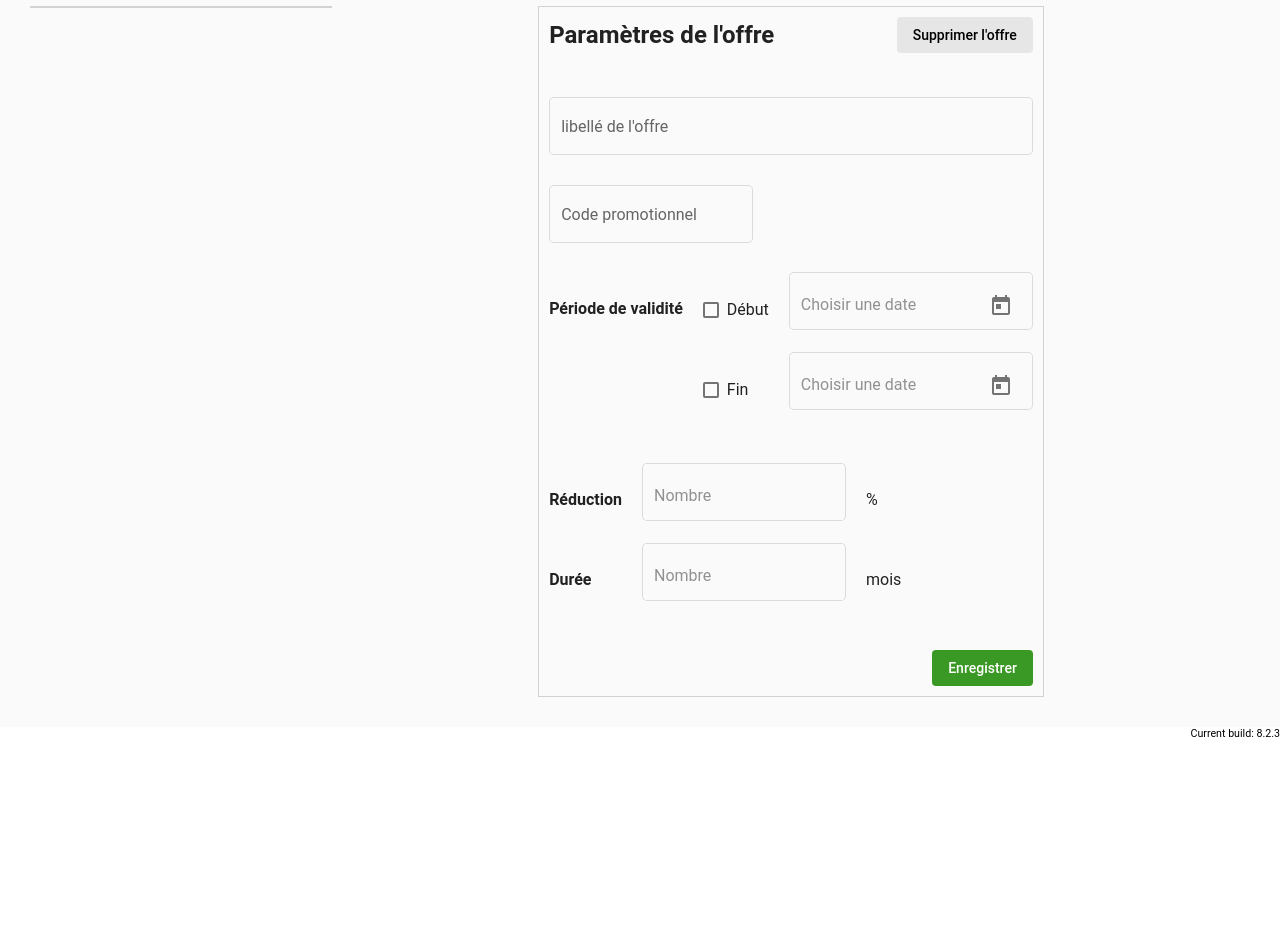
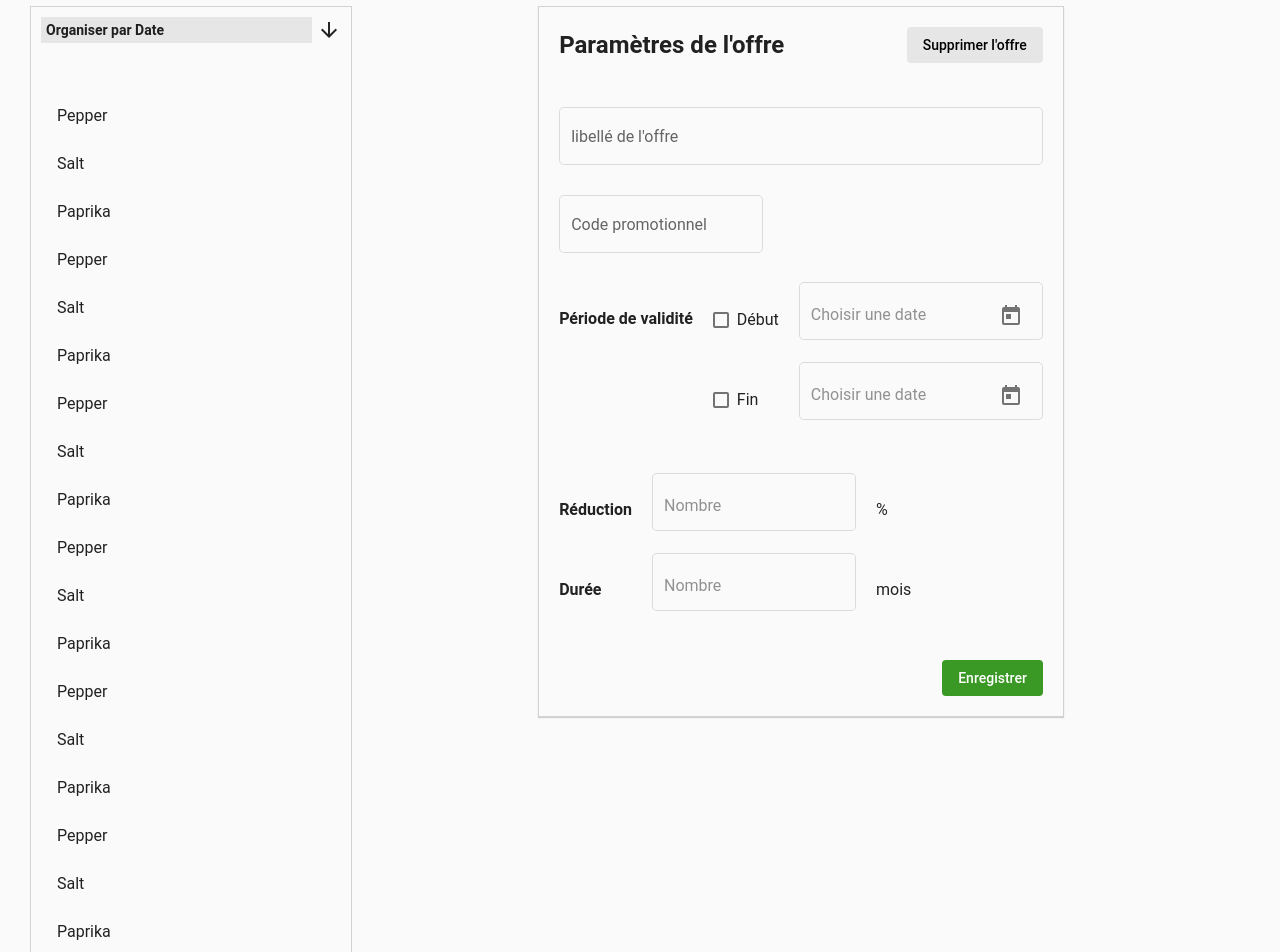
Before and after one commit to emilletpharma/Coupon, an Angular app: page / in a window 1280 px wide. Shown: the part 100-1052 px from the top of the page. Before the commit the page ends 840 px from the top, so only its background shows below. Built offline with nearby package versions, Linux system fonts and the light colour scheme.

Commit message:
2 files modified

```diff
--- a/src/app/form-field-overview-example.html
+++ b/src/app/form-field-overview-example.html
@@ -5,6 +5,41 @@
 	</div>
 	<div class="content">
 		<div class="left">
+      <div class="header">
+        <div class="frame">
+      <div class="full-width bold title">Organiser par Date</div>
+       </div>
+       <mat-icon aria-hidden="false" aria-label="Example home icon">arrow_downward</mat-icon>
+      </div>
+      <mat-list>
+ <mat-list-item> Pepper </mat-list-item>
+ <mat-list-item> Salt </mat-list-item>
+ <mat-list-item> Paprika </mat-list-item>
+  <mat-list-item> Pepper </mat-list-item>
+ <mat-list-item> Salt </mat-list-item>
+ <mat-list-item> Paprika </mat-list-item>
+  <mat-list-item> Pepper </mat-list-item>
+ <mat-list-item> Salt </mat-list-item>
+ <mat-list-item> Paprika </mat-list-item>
+  <mat-list-item> Pepper </mat-list-item>
+ <mat-list-item> Salt </mat-list-item>
+ <mat-list-item> Paprika </mat-list-item>
+  <mat-list-item> Pepper </mat-list-item>
+ <mat-list-item> Salt </mat-list-item>
+ <mat-list-item> Paprika </mat-list-item>
+  <mat-list-item> Pepper </mat-list-item>
+ <mat-list-item> Salt </mat-list-item>
+ <mat-list-item> Paprika </mat-list-item>
+  <mat-list-item> Pepper </mat-list-item>
+ <mat-list-item> Salt </mat-list-item>
+ <mat-list-item> Paprika </mat-list-item>
+  <mat-list-item> Pepper </mat-list-item>
+ <mat-list-item> Salt </mat-list-item>
+ <mat-list-item> Paprika </mat-list-item>
+
+</mat-list>
+
+
 		</div>
 		<div class="space"></div>
 		<div class="right">
@@ -33,9 +68,9 @@
 
 						<div class="vertical">
 							<mat-form-field *ngFor="let validity of validities" appearance="outline" class="cell">
-								<input matInput [matDatepicker]="picker1" placeholder="Choisir une date">
-								<mat-datepicker-toggle matSuffix [for]="picker1"></mat-datepicker-toggle>
-								<mat-datepicker #picker1></mat-datepicker>
+								<input matInput [matDatepicker]="picker" placeholder="Choisir une date">
+								<mat-datepicker-toggle matSuffix [for]="picker"></mat-datepicker-toggle>
+								<mat-datepicker #picker></mat-datepicker>
 							</mat-form-field>
 						</div>
 					</div>
--- a/src/app/form-field-overview-example.scss
+++ b/src/app/form-field-overview-example.scss
@@ -12,25 +12,46 @@
         font-size: 20px;
         margin-right: 20px;
       }
+
+
   }
   .content {
-          display: flex;
-          flex-direction: row;
+    display: flex;
+    flex-direction: row;
           align-items: flex-start;
 
           .left {
+            padding: 10px;
             width: 300px;
             border: solid 1px rgba(0, 0, 0, 0.16);
+
+          .header {
+          width: 100%;
+          display: flex;
+          flex-direction: row;
+          align-items: center;
+          justify-content: stretch;
+          .frame {
+            padding: 5px;
+            flex-grow: 1;
+            margin-right: 5px;
+            background-color: rgba(0, 0, 0, 0.08);
+
+          .title {
+            font-size: 14px;
+          }
+          }
+        }
       }
 
       .right {
-       // width: 700px;
-        padding: 10px;
+        padding: 20px;
         display: flex;
         flex-direction: column;
         align-items: flex-start;
         align-content: space-between;
-        border: solid 1px rgba(0, 0, 0, 0.16);
+       box-shadow: 0 1px 1px 0 rgba(0, 0, 0, 0.16);
+       border: solid 1px rgba(0, 0, 0, 0.16);
 
         .header {
           width: 100%;
```
